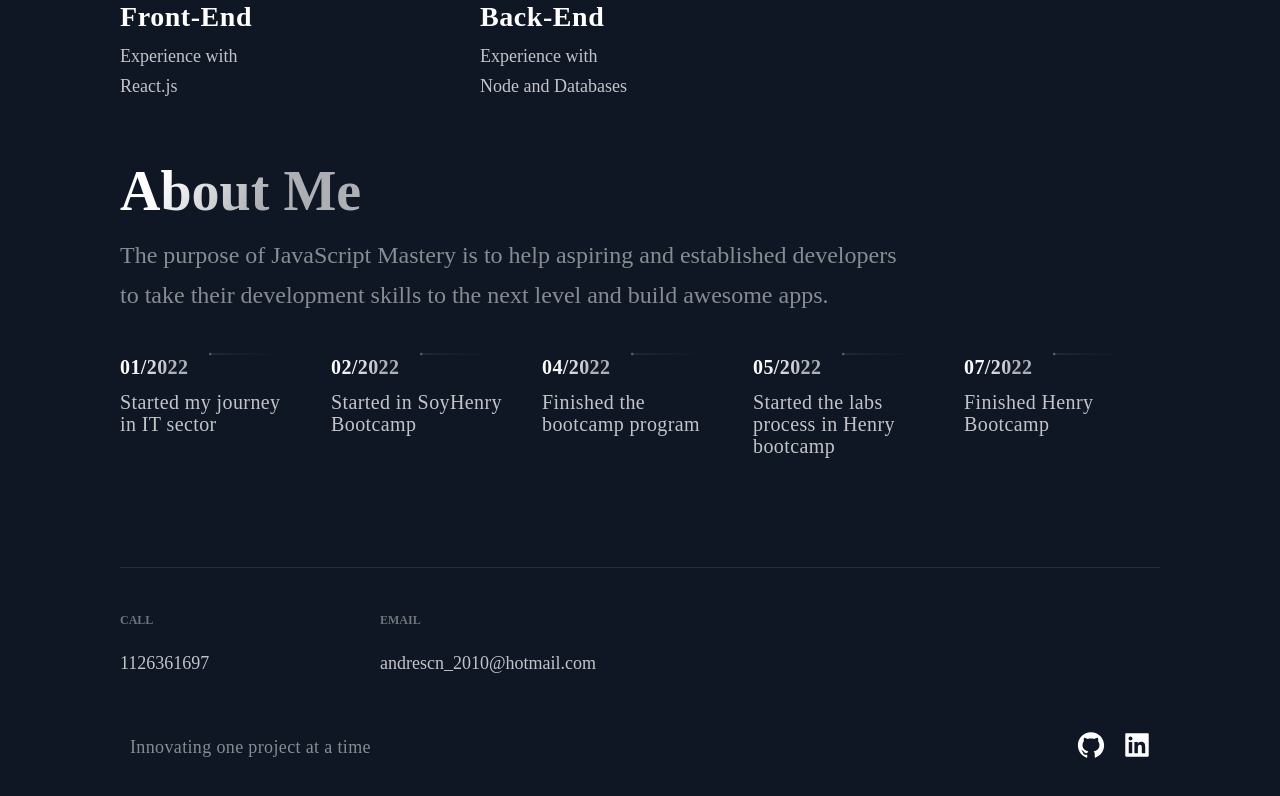
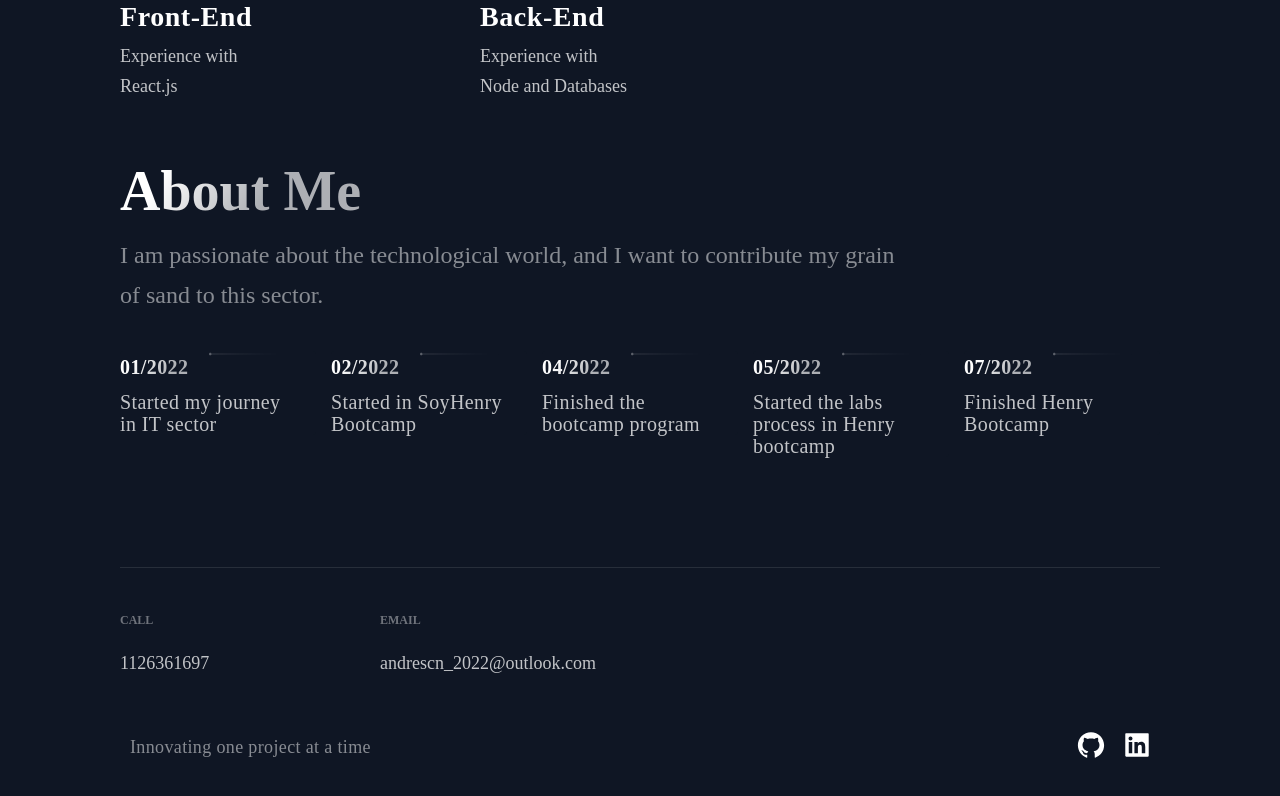
Before and after one commit to andrescn2020/andrescapano, a Next.js app: page / in a window 1280 px wide. Shown: the part 2466-3262 px from the top of the page. Built offline with nearby package versions, Linux system fonts and the light colour scheme.

Commit message:
About me and new email

```diff
--- a/src/components/Footer/Footer.js
+++ b/src/components/Footer/Footer.js
@@ -14,8 +14,8 @@ const Footer = () => {
         </LinkColumn>
         <LinkColumn>
           <LinkTitle>Email</LinkTitle>
-          <LinkItem href="mailto:andrescn_2010@hotmail.com">
-            andrescn_2010@hotmail.com
+          <LinkItem href="mailto:andrescn_2022@outlook.com">
+            andrescn_2022@outlook.com
           </LinkItem>
         </LinkColumn>
       </LinkList>
--- a/src/components/TimeLine/TimeLine.js
+++ b/src/components/TimeLine/TimeLine.js
@@ -46,7 +46,7 @@ const Timeline = () => {
     <Section id="about">
       <SectionTitle>About Me</SectionTitle>
       <SectionText>
-        The purpose of JavaScript Mastery is to help aspiring and established developers to take their development skills to the next level and build awesome apps.
+      I am passionate about the technological world, and I want to contribute my grain of sand to this sector.
       </SectionText>
       <CarouselContainer ref={carouselRef} onScroll={handleScroll}>
         <>
```
